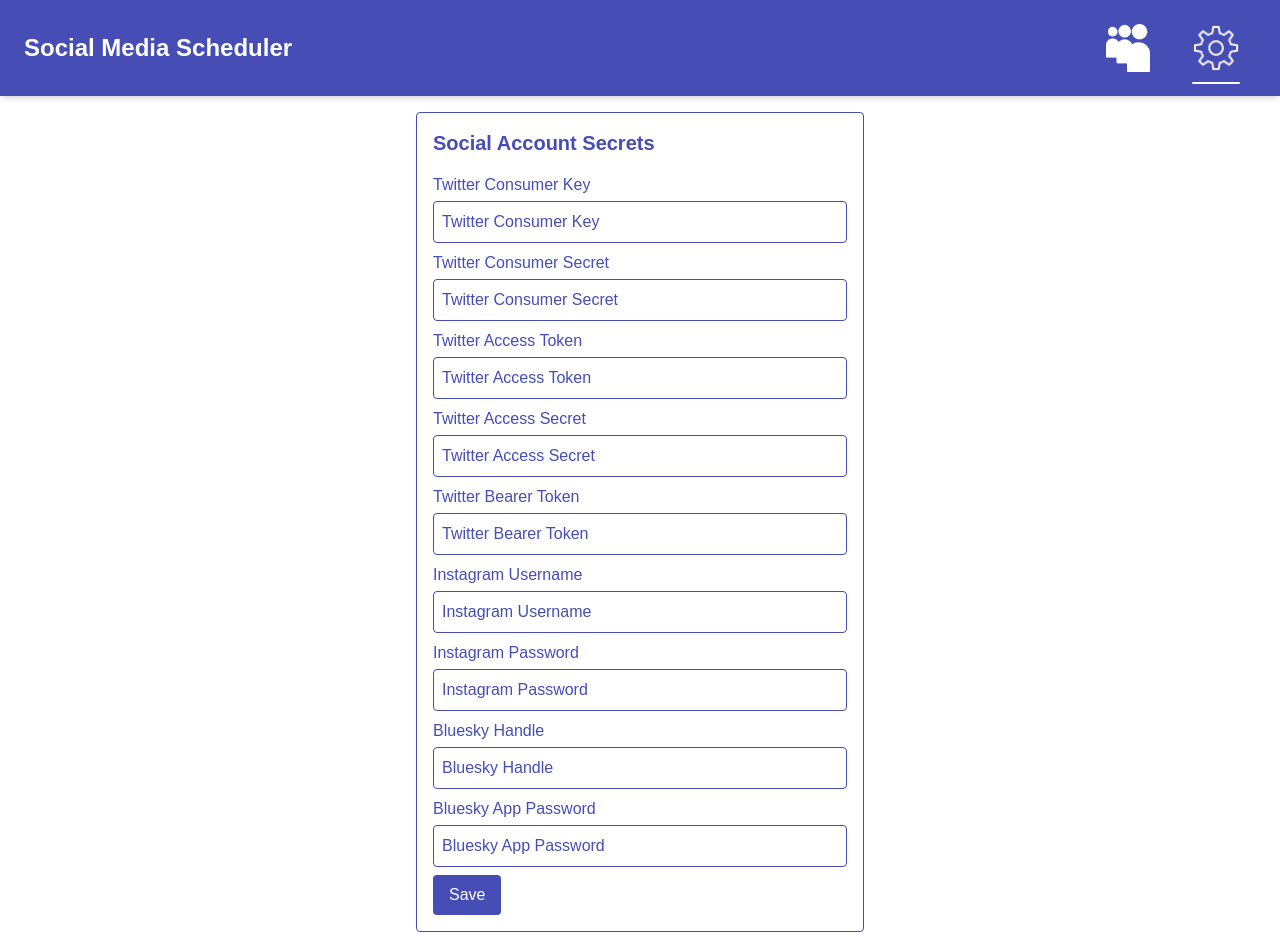
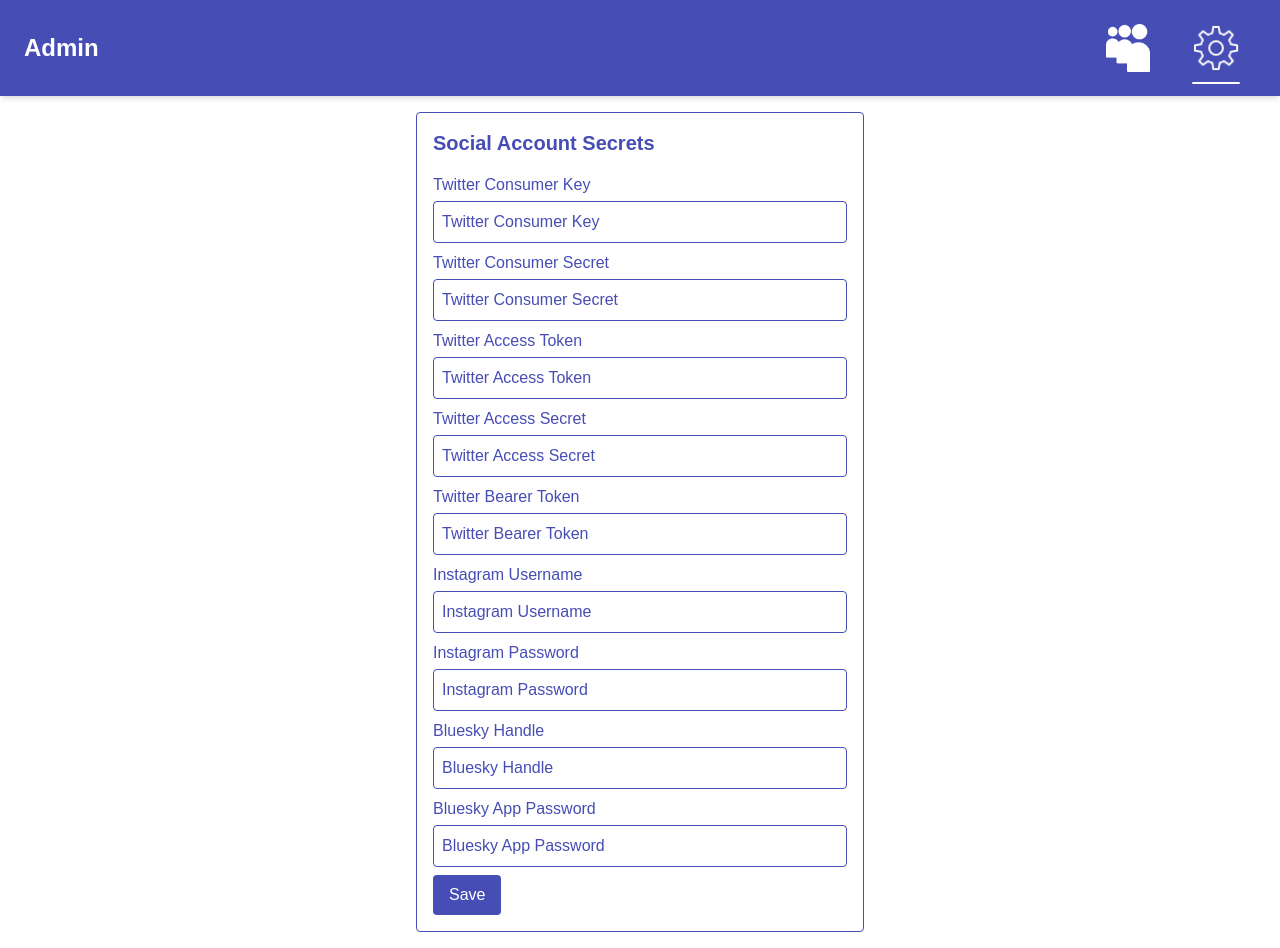
Before and after one commit to kgonidis/vcms, a Next.js app: page /admin in a window 1280 px wide. Built offline with nearby package versions, Linux system fonts and the light colour scheme; no server answers.

Commit message:
cleanup the navbar

```diff
--- a/src/components/navbar.tsx
+++ b/src/components/navbar.tsx
@@ -29,7 +29,7 @@
             style={{ backgroundColor: BRAND_COLOR }}
         >
             <h1 className="text-2xl font-bold text-white">
-                Social Media Scheduler
+                {pathname.includes("admin") ? "Admin" : "Social Media Scheduler"}
             </h1>
             <div className="flex items-center gap-2">
                 {/* left – site logo */}
```
